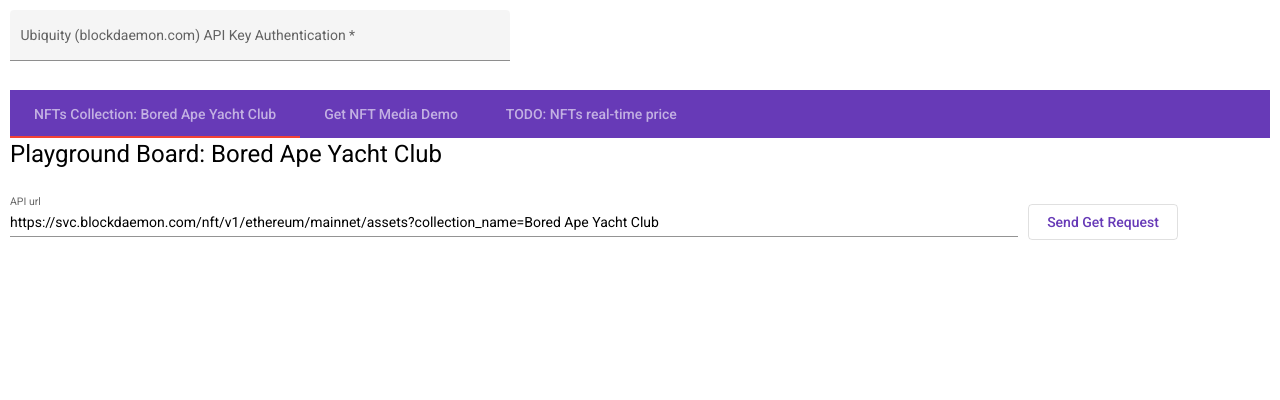
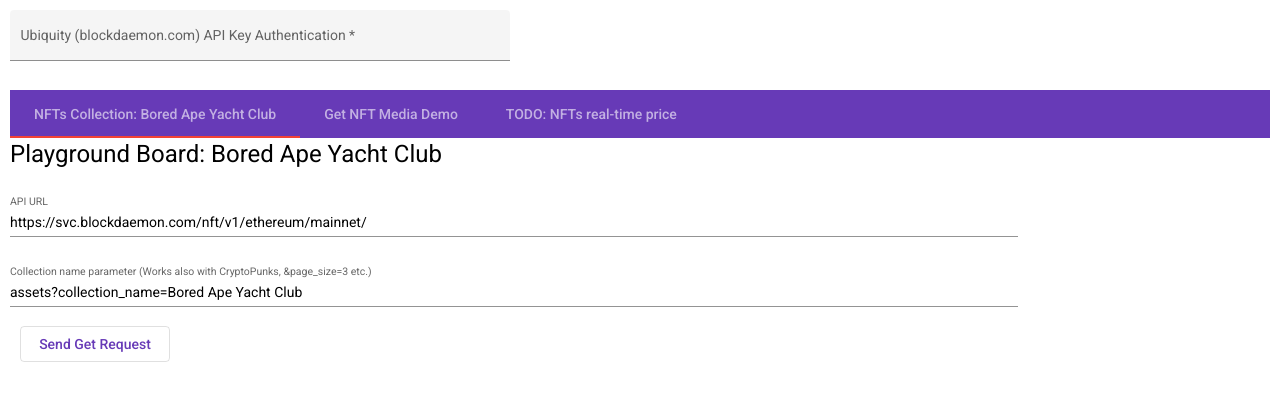
Before and after one commit to BorczeAngelov/Angular-NFTs-RESTful-API, an Angular app in the folder poc-ng-NFTs-RESTful-APIs/: page / in a window 1280 px wide. Shown: the top 400 px of the page. Built offline with nearby package versions, Linux system fonts and the light colour scheme.

Commit message:
usability improvement

```diff
--- a/poc-ng-NFTs-RESTful-APIs/src/app/bored-ape-board/bored-ape-board.component.html
+++ b/poc-ng-NFTs-RESTful-APIs/src/app/bored-ape-board/bored-ape-board.component.html
@@ -1,12 +1,19 @@
 <h1>Playground Board: Bored Ape Yacht Club</h1>
 <!-- TODO: add About description -->
+<div>
+    <mat-form-field appearance="standard" floatLabel="auto" style="width: 80%;">
+        <mat-label>API URL</mat-label>
+        <input matInput [(ngModel)]="urlValue">
+    </mat-form-field>
+</div>
 
 <div>
     <mat-form-field appearance="standard" floatLabel="auto" style="width: 80%;">
-        <mat-label>API url</mat-label>
-        <input matInput [(ngModel)]="urlValue">
+        <mat-label>Collection name parameter (Works also with CryptoPunks, &#38;page_size=3 etc.)</mat-label>
+        <input matInput [(ngModel)]="queryParameter">
     </mat-form-field>
-
+</div>
+<div>
     <button (click)="onSendRequest()" mat-stroked-button color="primary"
         style="margin-left: 10px; width: 150px;">
         Send Get Request</button>
@@ -15,7 +22,7 @@
 <div>
     <!-- TODO: create separate component -->
     <tr *ngFor="let item of (response$ | async)">
-        <mat-card>
+        <mat-card style="max-width: 1200px;">
             <mat-card-header>
                 <!-- <div mat-card-avatar class="example-header-image"></div> -->
                 <mat-card-title>Name: {{item.nftAsset.name}} </mat-card-title>
--- a/poc-ng-NFTs-RESTful-APIs/src/app/bored-ape-board/bored-ape-board.component.ts
+++ b/poc-ng-NFTs-RESTful-APIs/src/app/bored-ape-board/bored-ape-board.component.ts
@@ -1,7 +1,6 @@
 import { Component, OnInit } from '@angular/core';
 import { Observable } from 'rxjs';
 import { NftAssetWithMedia } from '../data/NftAssetWithMedia';
-import { HttpService } from '../http.service';
 import { NftMediaService } from '../nft-media/nft-media.service';
 
 @Component({
@@ -10,20 +9,23 @@ import { NftMediaService } from '../nft-media/nft-media.service';
   styleUrls: ['./bored-ape-board.component.css']
 })
 export class BoredApeBoardComponent implements OnInit {
-  private queryParameter = "assets?collection_name=Bored Ape Yacht Club";
+  private initialQueryParameter = "assets?collection_name=Bored Ape Yacht Club";
   private initialUrl = "https://svc.blockdaemon.com/nft/v1/ethereum/mainnet/"
-  public urlValue = this.initialUrl + this.queryParameter;
-  // public response$!: Observable<NftAssets>;
+
+  public urlValue = this.initialUrl;
+  public queryParameter = this.initialQueryParameter;
+
   public response$!: Observable<NftAssetWithMedia[]>; //todo: refac to Observable<NftAssetWithMedia>
 
-  constructor(private httpService: HttpService, private nftMediaService: NftMediaService) { }
+  constructor(private nftMediaService: NftMediaService) { }
 
   ngOnInit(): void {
   }
 
   onSendRequest() {
     // this.response$ = this.httpService.getRequest(this.urlValue);
-    console.log("onSendRequest()" + this.urlValue);
+    console.log("onSendRequest() urlValue:" + this.urlValue);
+    console.log("onSendRequest() urlValue:" + this.queryParameter);
     this.response$ = this.nftMediaService.getAssetsWithMedia(this.initialUrl, this.queryParameter);
   }
 }
--- a/poc-ng-NFTs-RESTful-APIs/src/app/nft-media/nft-media.component.html
+++ b/poc-ng-NFTs-RESTful-APIs/src/app/nft-media/nft-media.component.html
@@ -2,7 +2,7 @@
 
 <div>
     <mat-form-field appearance="standard" floatLabel="auto" style="width: 80%;">
-        <mat-label>Image url prefix</mat-label>
+        <mat-label>Image URL prefix</mat-label>
         <input matInput [(ngModel)]="urlPrefix">
     </mat-form-field>
 </div>
```
